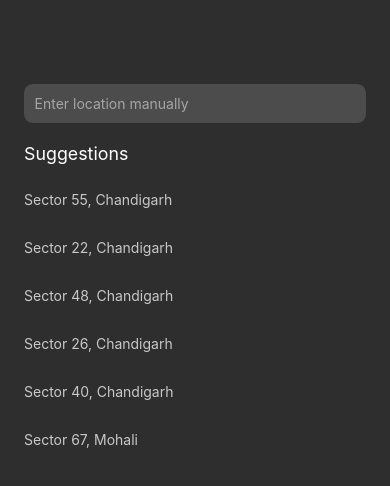
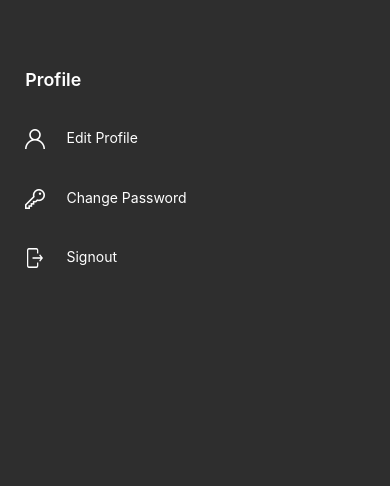
Before and after one commit to Mohit8911/4Ward_ReactNativeApp, a React Native app: screen /Profile in a window 390 px wide. Shown: the top 486 px of the page. Built offline with nearby package versions, Linux system fonts and the light colour scheme.

Commit message:
feat: added profile  screen

```diff
--- a/App.js
+++ b/App.js
@@ -14,6 +14,7 @@ import SignupOtp from "./src/screens/SignupOtp";
 import SetPassword from "./src/screens/SetPassword";
 import SelectLocation from "./src/screens/SelectLocation";
 import Search from "./src/screens/Search";
+import Profile from "./src/screens/Profile";
 
 const Stack = createNativeStackNavigator();
 
@@ -25,8 +26,8 @@ const App = () => {
     <NavigationContainer style={styles.container}>
       <Stack.Navigator>
         <Stack.Screen
-          name="Search"
-          component={Search}
+          name="Profile"
+          component={Profile}
           options={{ headerShown: false }}
         />
         <Stack.Screen
--- a/src/Navigation/BottomTab.js
+++ b/src/Navigation/BottomTab.js
@@ -7,6 +7,8 @@ import Notifications from "../screens/Settings";
 import { StatusBar } from "expo-status-bar";
 import imagePath from "../constants/imagePath";
 import { moderateScale, verticalScale } from "../styles/scaling";
+import Search from "../screens/Search";
+import Profile from "../screens/Profile";
 
 const Tab = createBottomTabNavigator();
 
@@ -39,7 +41,7 @@ const BottomTab = () => {
       />
       <Tab.Screen
         name="Search"
-        component={Notifications}
+        component={Search}
         options={{
           tabBarIcon: () => (
             <Image source={imagePath.Search} style={styles.tabBarIcon} />
@@ -65,8 +67,8 @@ const BottomTab = () => {
         }}
       />
       <Tab.Screen
-        name="User"
-        component={Notifications}
+        name="Profile"
+        component={Profile}
         options={{
           tabBarIcon: () => (
             <Image source={imagePath.User} style={styles.tabBarIcon} />
--- a/src/constants/imagePath.js
+++ b/src/constants/imagePath.js
@@ -14,6 +14,9 @@ export default {
   Location: require("../assets/images/ic_loc.png"),
   Dots: require("../assets/images/ic_dots.png"),
   Direction: require("../assets/images/ic_direction.png"),
+  ProfileUser: require("../assets/images/ic_usrr_1.png"),
+  Key: require("../assets/images/ic_key.png"),
+  Logout: require("../assets/images/ic_logout.png"),
   dummySnap: {
     uri: "https://images.pexels.com/photos/2412607/pexels-photo-2412607.jpeg?auto=compress&cs=tinysrgb&w=1260&h=750&dpr=2",
   },
--- /dev/null
+++ b/src/screens/Profile.js
@@ -0,0 +1,56 @@
+import { StyleSheet, Text, View, Image } from "react-native";
+import React from "react";
+import colors from "../styles/colors";
+import { moderateScale, scale, verticalScale } from "../styles/scaling";
+import imagePath from "../constants/imagePath";
+
+const Profile = () => {
+  return (
+    <View style={styles.container}>
+      <Text style={styles.heading}>Profile</Text>
+      <View style={styles.innerContainer}>
+        <Image source={imagePath.ProfileUser} />
+        <Text style={styles.text}>Edit Profile</Text>
+      </View>
+      <View style={styles.innerContainer}>
+        <Image source={imagePath.Key} />
+        <Text style={styles.text}>Change Password</Text>
+      </View>
+      <View style={styles.innerContainer}>
+        <Image source={imagePath.Logout} style={styles.imgStyle} />
+        <Text style={styles.text}>Signout</Text>
+      </View>
+    </View>
+  );
+};
+
+export default Profile;
+
+const styles = StyleSheet.create({
+  container: {
+    flex: 1,
+    backgroundColor: colors.themeColor,
+    paddingTop: verticalScale(56),
+    paddingHorizontal: moderateScale(24),
+  },
+  heading: {
+    color: "white",
+    lineHeight: verticalScale(16),
+    fontSize: scale(16),
+    fontWeight: "600",
+  },
+  innerContainer: {
+    // backgroundColor: "white",
+    flexDirection: "row",
+    marginTop: verticalScale(32),
+  },
+  text: {
+    color: "white",
+    marginLeft: moderateScale(20),
+  },
+  imgStyle: {
+    height: 20,
+    width: 20,
+    resizeMode: "contain",
+  },
+});
--- a/src/screens/Search.js
+++ b/src/screens/Search.js
@@ -1,19 +1,14 @@
 import React, { useState } from "react";
 import {
-  Alert,
-  Image,
   KeyboardAvoidingView,
   StyleSheet,
   Text,
   TouchableOpacity,
-  View,
+  View
 } from "react-native";
-import BottomTab from "../Navigation/BottomTab";
-import MyButton from "../components/MyButton";
 import MyTextInput from "../components/MyTextInput";
-import TitleComp from "../components/TitleComp";
 import colors from "../styles/colors";
-import { moderateScale, scale, verticalScale } from "../styles/scaling";
+import { scale, verticalScale } from "../styles/scaling";
 
 const Search = ({ navigation }) => {
   const [data, setData] = useState([
@@ -25,15 +20,6 @@ const Search = ({ navigation }) => {
     { address: "Sector 67, Mohali" },
   ]);
   const [address, setAddress] = useState("");
-
-  const validate = () => {
-    if (!address.trim()) {
-      Alert.alert("Please enter the address");
-      return;
-    } else {
-      navigation.navigate("BottomTab");
-    }
-  };
 
   return (
     <KeyboardAvoidingView style={styles.container}>
```
